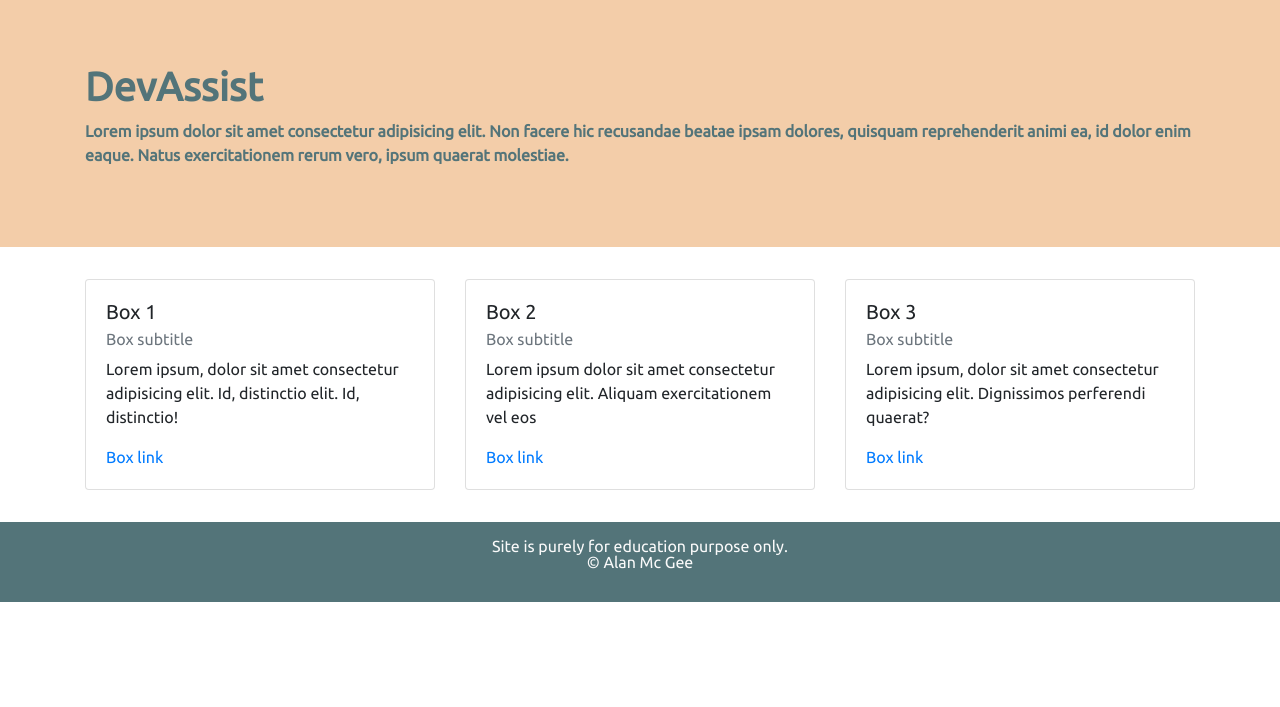
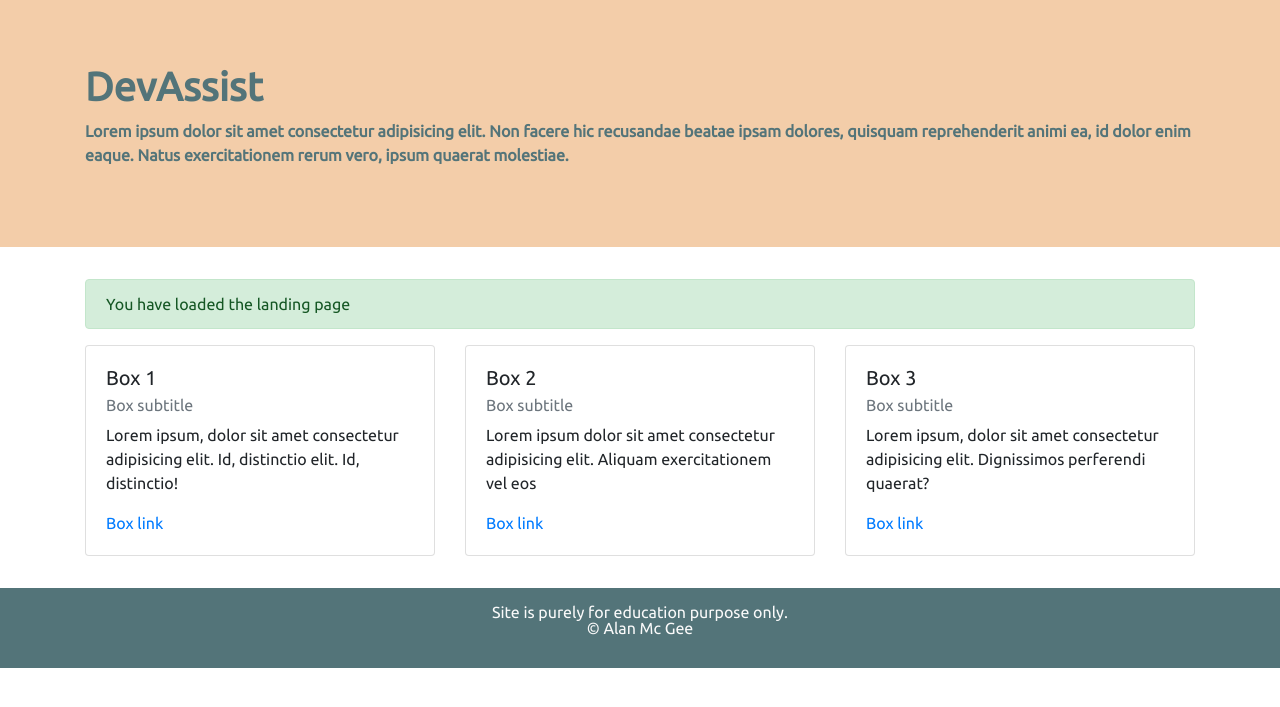
Before and after one commit to alimgee/dev_assist, a Django app: page / in a window 1280 px wide. Shown: the part 57-764 px from the top of the page. Run offline with Django 3.2, Linux system fonts and the light colour scheme; some libraries are stand-ins or nearby versions.

Commit message:
Adding messaging functionality in base template using django built in messaging

```diff
--- a/main/views.py
+++ b/main/views.py
@@ -1,7 +1,8 @@
 from django.shortcuts import render
+from django.contrib import messages
 
 # Create your views here.
 
 def home(request):
-
+    messages.success(request, f'You have loaded the landing page')
     return render(request, 'index.html')
--- a/templates/base.html
+++ b/templates/base.html
@@ -45,6 +45,15 @@
                     </div>
                 </div>
             </div>
+                <div class="container">
+                {% if messages %}
+                {% for message in messages %}
+                <div class="alert alert-{{ message.tags }}">
+                    {{ message }}
+                </div>
+                {% endfor %}
+                {% endif %}
+            </div>
 
             {% block content %}{% endblock %}
 
@@ -62,4 +71,5 @@
             <script src="https://stackpath.bootstrapcdn.com/bootstrap/4.1.3/js/bootstrap.min.js "></script>
 
 </body>
+
 </html>
```
Lines whose indentation alone changed are shown as unchanged.
